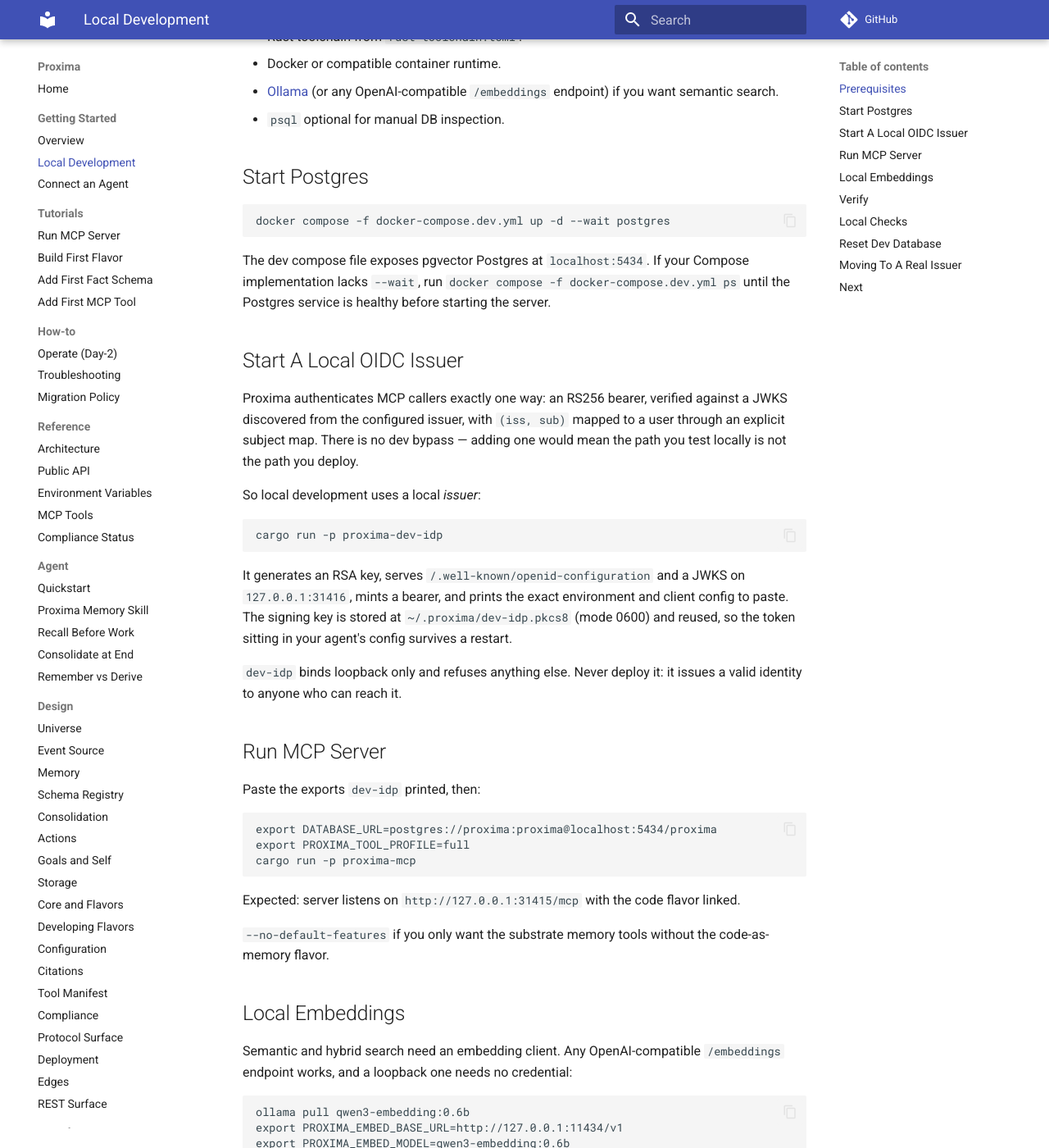
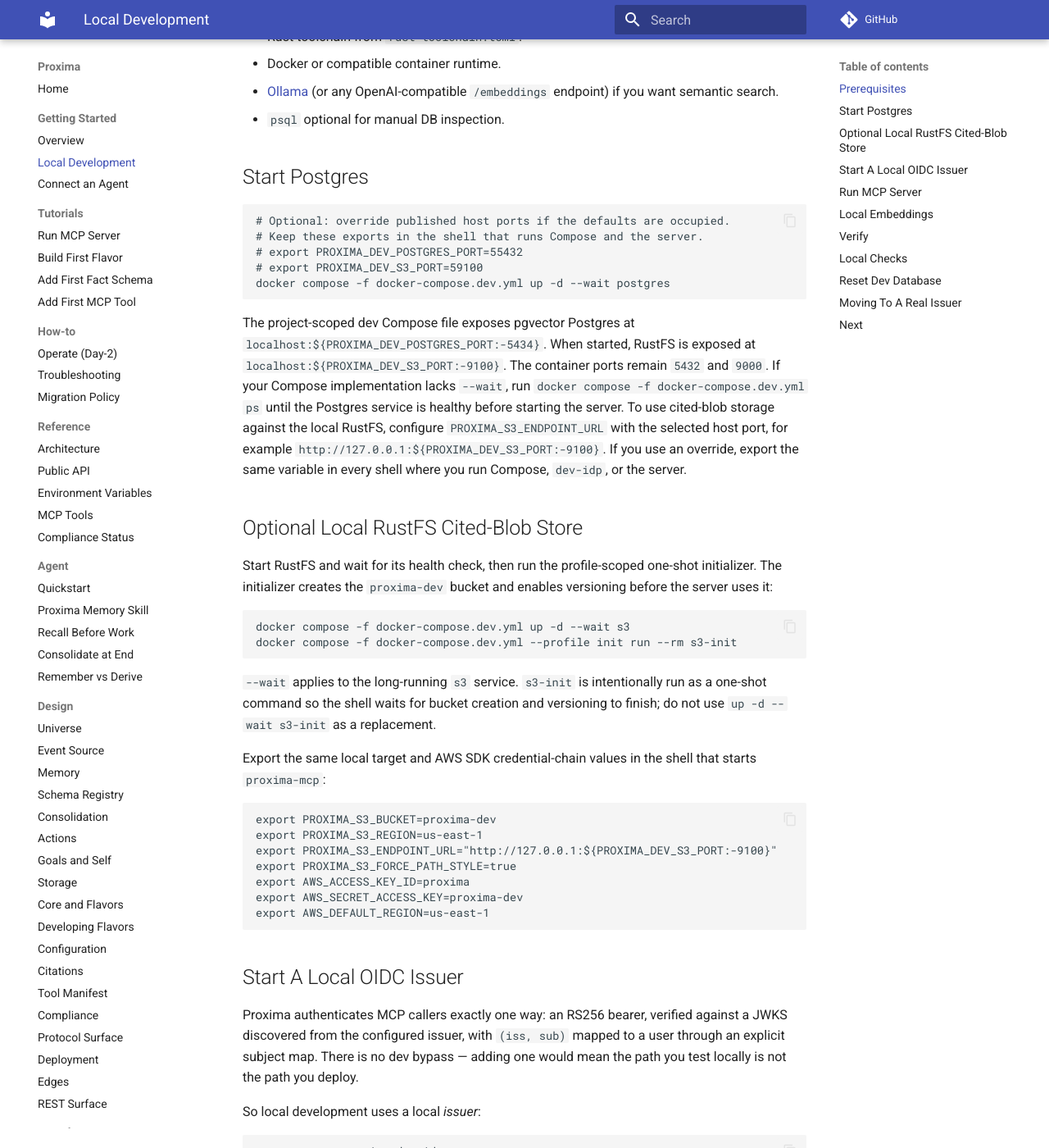
Before and after one commit to Aquilo-Solution-S/Proxima, an MkDocs documentation site: the page built from docs/getting-started/local-dev.md, in a window 1280 px wide and 1400 px high, scrolled down 290 px. Shown: the whole window at 82% size. Built offline with MkDocs 1.6.1 and Material for MkDocs 9.7.7, drawn with Linux system fonts in a browser that asks for light colours; comment, search, counter and statistics services are not loaded; some of the changed text lies outside the part shown.

Commit message:
chore(dev): make Compose project portable
- remove global container names and workstation-specific lifecycle assumptions
- expose configurable loopback-only host ports with stable defaults
- document complete Postgres and optional RustFS local setup

````diff
--- a/docs/getting-started/local-dev.md
+++ b/docs/getting-started/local-dev.md
@@ -14,12 +14,51 @@
 ## Start Postgres
 
 ```sh
+# Optional: override published host ports if the defaults are occupied.
+# Keep these exports in the shell that runs Compose and the server.
+# export PROXIMA_DEV_POSTGRES_PORT=55432
+# export PROXIMA_DEV_S3_PORT=59100
 docker compose -f docker-compose.dev.yml up -d --wait postgres
 ```
 
-The dev compose file exposes pgvector Postgres at `localhost:5434`. If your
-Compose implementation lacks `--wait`, run `docker compose -f docker-compose.dev.yml ps`
-until the Postgres service is healthy before starting the server.
+The project-scoped dev Compose file exposes pgvector Postgres at
+`localhost:${PROXIMA_DEV_POSTGRES_PORT:-5434}`. When started, RustFS is exposed
+at `localhost:${PROXIMA_DEV_S3_PORT:-9100}`. The container ports remain `5432`
+and `9000`. If your Compose implementation lacks `--wait`, run `docker compose
+-f docker-compose.dev.yml ps` until the Postgres service is healthy before
+starting the server. To use cited-blob storage against the local RustFS,
+configure `PROXIMA_S3_ENDPOINT_URL` with the selected host port, for example
+`http://127.0.0.1:${PROXIMA_DEV_S3_PORT:-9100}`. If you use an override, export
+the same variable in every shell where you run Compose, `dev-idp`, or the
+server.
+
+## Optional Local RustFS Cited-Blob Store
+
+Start RustFS and wait for its health check, then run the profile-scoped
+one-shot initializer. The initializer creates the `proxima-dev` bucket and
+enables versioning before the server uses it:
+
+```sh
+docker compose -f docker-compose.dev.yml up -d --wait s3
+docker compose -f docker-compose.dev.yml --profile init run --rm s3-init
+```
+
+`--wait` applies to the long-running `s3` service. `s3-init` is intentionally
+run as a one-shot command so the shell waits for bucket creation and versioning
+to finish; do not use `up -d --wait s3-init` as a replacement.
+
+Export the same local target and AWS SDK credential-chain values in the shell
+that starts `proxima-mcp`:
+
+```sh
+export PROXIMA_S3_BUCKET=proxima-dev
+export PROXIMA_S3_REGION=us-east-1
+export PROXIMA_S3_ENDPOINT_URL="http://127.0.0.1:${PROXIMA_DEV_S3_PORT:-9100}"
+export PROXIMA_S3_FORCE_PATH_STYLE=true
+export AWS_ACCESS_KEY_ID=proxima
+export AWS_SECRET_ACCESS_KEY=proxima-dev
+export AWS_DEFAULT_REGION=us-east-1
+```
 
 ## Start A Local OIDC Issuer
 
@@ -48,7 +87,7 @@
 Paste the exports `dev-idp` printed, then:
 
 ```sh
-export DATABASE_URL=postgres://proxima:proxima@localhost:5434/proxima
+export DATABASE_URL="postgres://proxima:proxima@localhost:${PROXIMA_DEV_POSTGRES_PORT:-5434}/proxima"
 export PROXIMA_TOOL_PROFILE=full
 cargo run -p proxima-mcp
 ```
````
Also changed, not shown: README.md (+13 -1 lines), apps/proxima-mcp/README.md (+1 -1 lines), docker-compose.dev.yml (+6 -10 lines), docs/how-to/troubleshoot.md (+4 -2 lines), docs/reference/env-vars.md (+25 -7 lines), docs/tutorials/run-mcp-server.md (+1 -1 lines), 1 other file.
